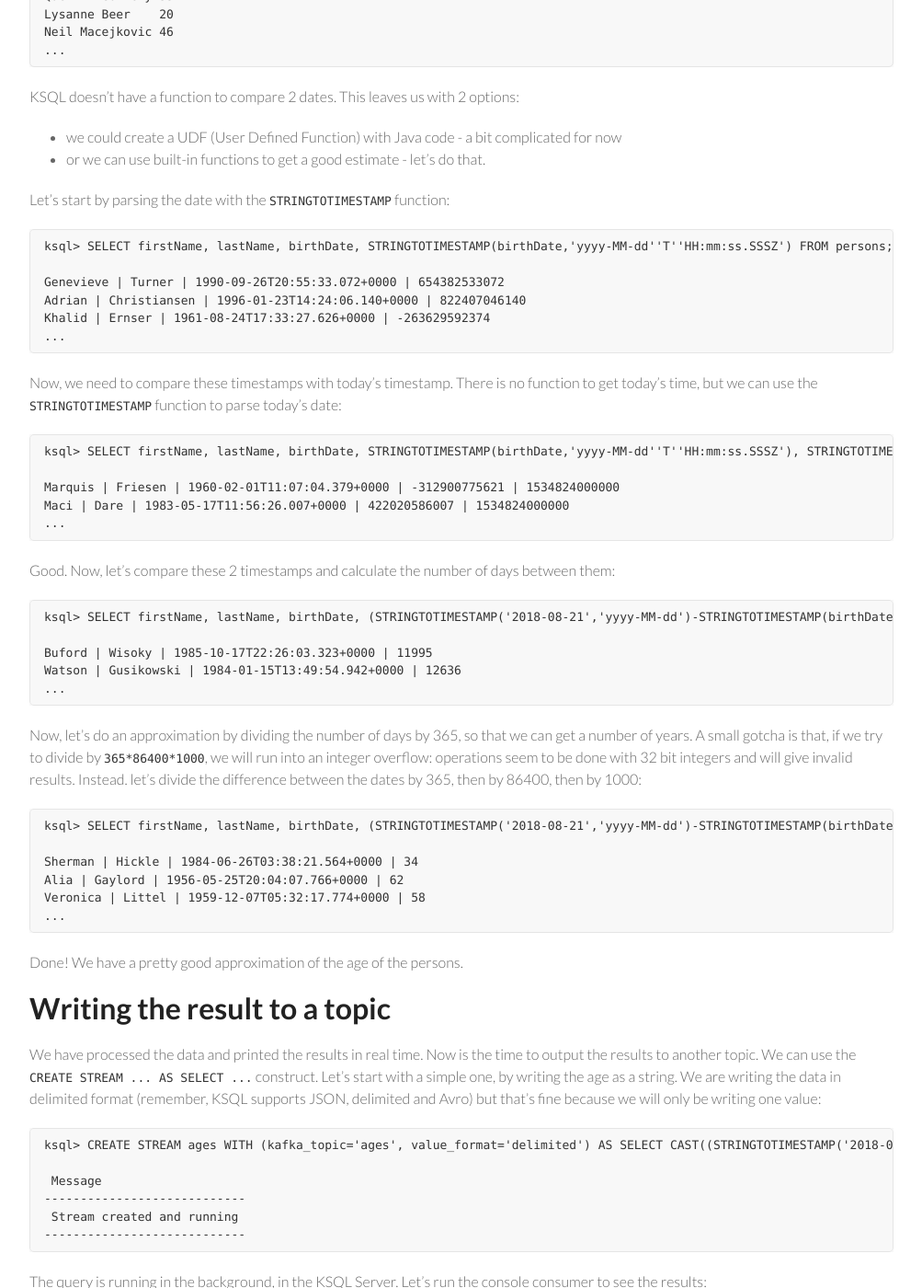
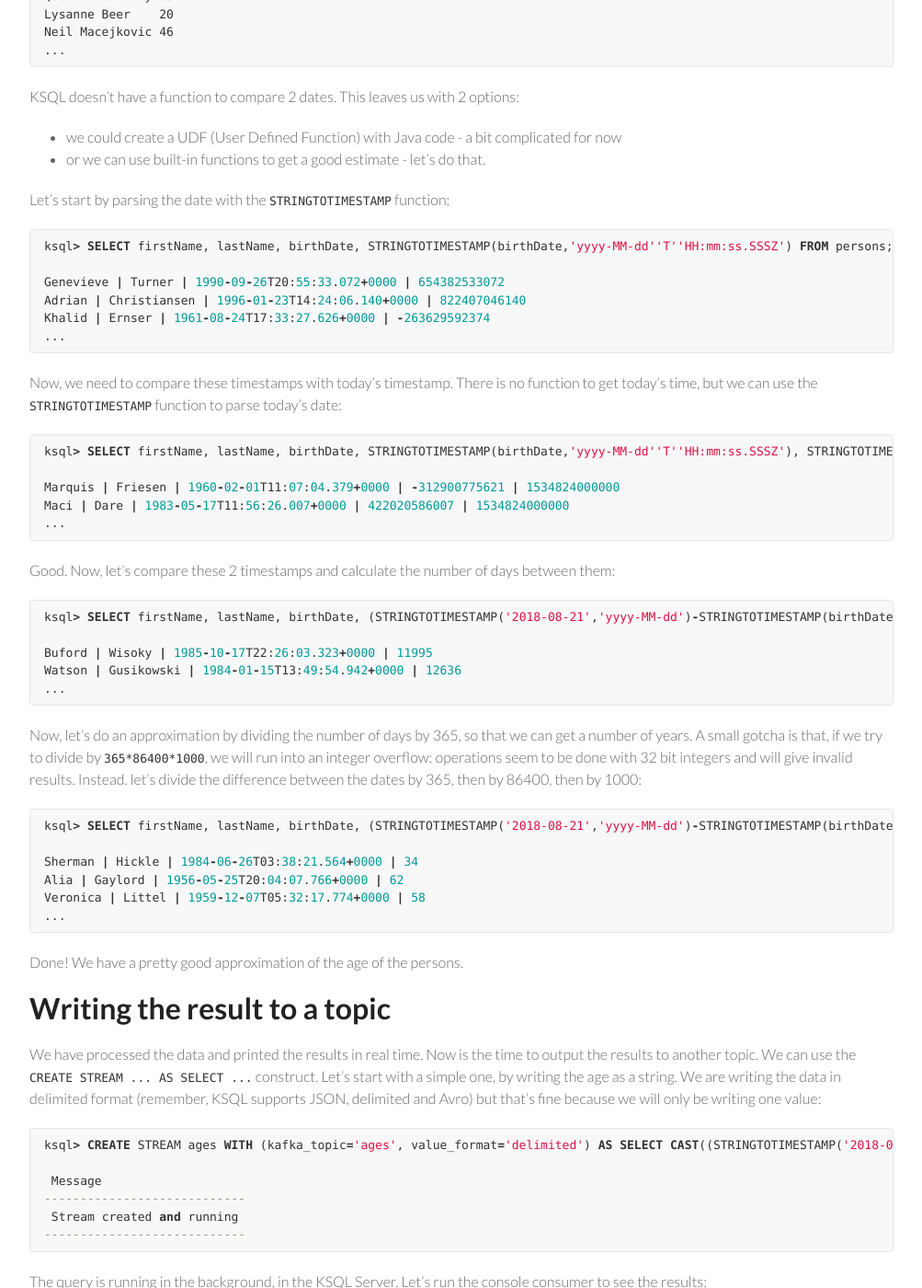
Before and after one commit to aseigneurin/aseigneurin.github.io, a Jekyll site: the page built from _posts/2018-08-22-kafka-tutorial-10-ksql.md, in a window 1280 px wide and 1400 px high, scrolled down 2874 px. Shown: the whole window at 92% size, without its empty margins (138-1141 px from the left). Built offline with Jekyll 4.4.1, drawn with Linux system fonts in a browser that asks for light colours; nearby versions of some CDN libraries; some of the changed text lies outside the part shown.

Commit message:
kafka tutorial #10

````diff
--- a/_posts/2018-08-22-kafka-tutorial-10-ksql.md
+++ b/_posts/2018-08-22-kafka-tutorial-10-ksql.md
@@ -26,7 +26,7 @@
 
 You can start the KSQL Server with the `ksql-server-start` command:
 
-```text
+```shell
 $ ksql-server-start etc/ksql/ksql-server.properties
 ...
                   ===========================================
@@ -54,7 +54,7 @@
 
 Let's start the CLI with the `ksql` command:
 
-```text
+```shell
 $ ksql
 
                   ===========================================
@@ -90,13 +90,13 @@
 
 Luckily, KSQL can read data in JSON format, as well as delimited and Avro data. Let's declare a stream from our topic:
 
-```text
+```sql
 ksql> CREATE STREAM persons (firstName string, lastName string, birthDate string) WITH (kafka_topic='persons', value_format='json');
 ```
 
 We can now use the `DESCRIBE` command to see the schema of the new stream:
 
-```text
+```sql
 ksql> DESCRIBE persons;
 
 Name                 : PERSONS
@@ -115,7 +115,7 @@
 
 Let's run a `SELECT` command:
 
-```text
+```sql
 ksql> SELECT * FROM persons;
 1534874843511 | null | Trinity | Beatty | 1958-06-16T13:10:49.824+0000
 1534874844526 | null | Danyka | Hodkiewicz | 1961-04-05T20:51:32.358+0000
@@ -142,7 +142,7 @@
 
 Let's start by parsing the date with the `STRINGTOTIMESTAMP` function:
 
-```text
+```sql
 ksql> SELECT firstName, lastName, birthDate, STRINGTOTIMESTAMP(birthDate,'yyyy-MM-dd''T''HH:mm:ss.SSSZ') FROM persons;
 
 Genevieve | Turner | 1990-09-26T20:55:33.072+0000 | 654382533072
@@ -153,7 +153,7 @@
 
 Now, we need to compare these timestamps with today's timestamp. There is no function to get today's time, but we can use the `STRINGTOTIMESTAMP` function to parse today's date:
 
-```text
+```sql
 ksql> SELECT firstName, lastName, birthDate, STRINGTOTIMESTAMP(birthDate,'yyyy-MM-dd''T''HH:mm:ss.SSSZ'), STRINGTOTIMESTAMP('2018-08-21','yyyy-MM-dd') FROM persons;
 
 Marquis | Friesen | 1960-02-01T11:07:04.379+0000 | -312900775621 | 1534824000000
@@ -163,7 +163,7 @@
 
 Good. Now, let's compare these 2 timestamps and calculate the number of days between them:
 
-```text
+```sql
 ksql> SELECT firstName, lastName, birthDate, (STRINGTOTIMESTAMP('2018-08-21','yyyy-MM-dd')-STRINGTOTIMESTAMP(birthDate,'yyyy-MM-dd''T''HH:mm:ss.SSSZ'))/(86400*1000) FROM persons;
 
 Buford | Wisoky | 1985-10-17T22:26:03.323+0000 | 11995
@@ -173,7 +173,7 @@
 
 Now, let's do an approximation by dividing the number of days by 365, so that we can get a number of years. A small gotcha is that, if we try to divide by `365*86400*1000`, we will run into an integer overflow: operations seem to be done with 32 bit integers and will give invalid results. Instead. let's divide the difference between the dates by 365, then by 86400, then by 1000:
 
-```text
+```sql
 ksql> SELECT firstName, lastName, birthDate, (STRINGTOTIMESTAMP('2018-08-21','yyyy-MM-dd')-STRINGTOTIMESTAMP(birthDate,'yyyy-MM-dd''T''HH:mm:ss.SSSZ'))/365/86400/1000 FROM persons;
 
 Sherman | Hickle | 1984-06-26T03:38:21.564+0000 | 34
@@ -188,7 +188,7 @@
 
 We have processed the data and printed the results in real time. Now is the time to output the results to another topic. We can use the `CREATE STREAM ... AS SELECT ...` construct. Let's start with a simple one, by writing the age as a string. We are writing the data in delimited format (remember, KSQL supports JSON, delimited and Avro) but that's fine because we will only be writing one value:
 
-```text
+```sql
 ksql> CREATE STREAM ages WITH (kafka_topic='ages', value_format='delimited') AS SELECT CAST((STRINGTOTIMESTAMP('2018-08-21','yyyy-MM-dd')-STRINGTOTIMESTAMP(birthDate,'yyyy-MM-dd''T''HH:mm:ss.SSSZ'))/365/86400/1000 AS string) AS age FROM persons;
 
  Message
@@ -199,7 +199,7 @@
 
 The query is running in the background, in the KSQL Server. Let's run the console consumer to see the results:
 
-```text
+```shell
 $ kafka-console-consumer --bootstrap-server localhost:9092 --topic ages --property print.key=true
 null	20
 null	36
@@ -210,19 +210,19 @@
 
 To write the key of the messages, we need to use a `PARTITION BY` clause. In our case, we want to use the concatenation of the first name and the last name as the key. Since the `PARTITION BY` clause doesn't accept calculated values, we need to create an intermediate stream. Let's do so:
 
-```text
+```sql
 ksql> CREATE STREAM persons_processed AS SELECT CONCAT(CONCAT(firstName, ' '), lastName) AS name, CAST((STRINGTOTIMESTAMP('2018-08-21','yyyy-MM-dd')-STRINGTOTIMESTAMP(birthDate,'yyyy-MM-dd''T''HH:mm:ss.SSSZ'))/365/86400/1000 AS string) AS age FROM persons PARTITION BY name;
 ```
 
 We have created a stream with 2 fields (`name` and `age`), and we are not writing this stream to a topic. Let's now create the `ages` stream again, this time by selecting from the intermediate stream:
 
-```text
+```sql
 ksql> CREATE STREAM ages WITH (kafka_topic='ages', value_format='delimited') AS SELECT age FROM persons_processed;
 ```
 
 The console consumer now shows the expected results:
 
-```text
+```shell
 $ kafka-console-consumer --bootstrap-server localhost:9092 --topic ages --property print.key=true
 Karli Heathcote	46
 Zack Cartwright	40
````
